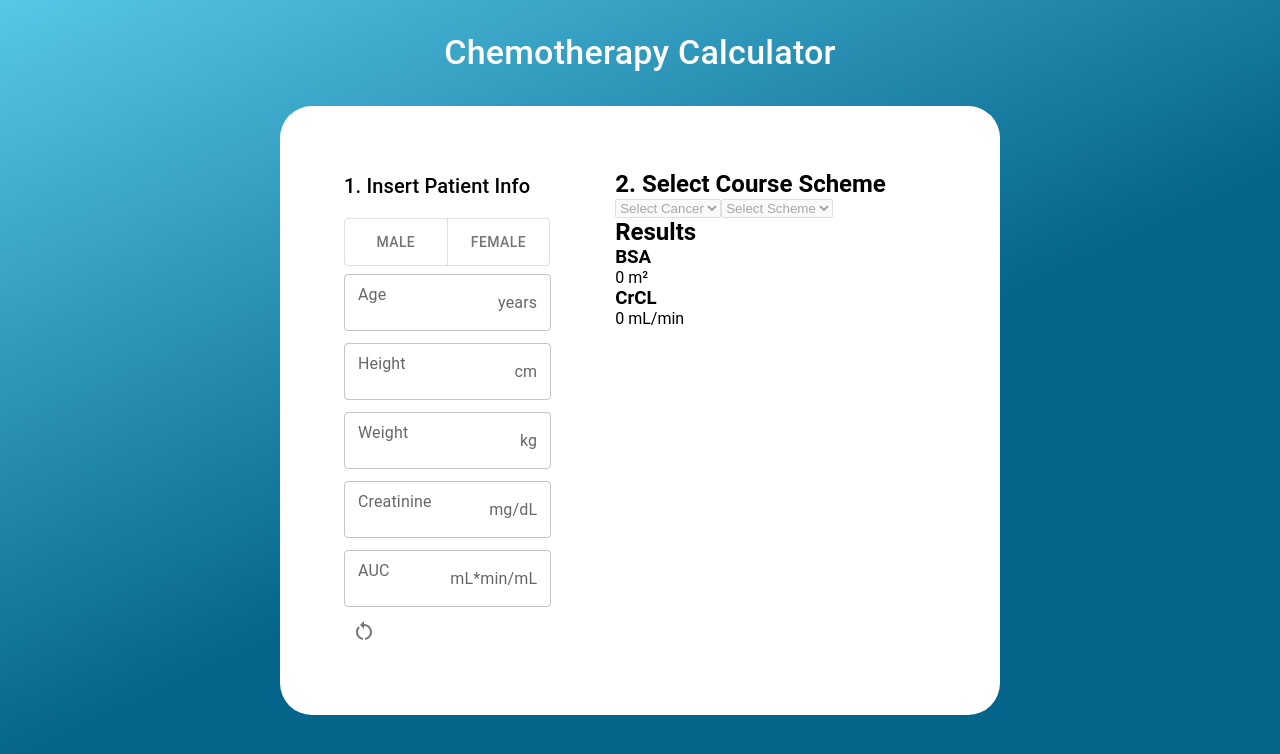
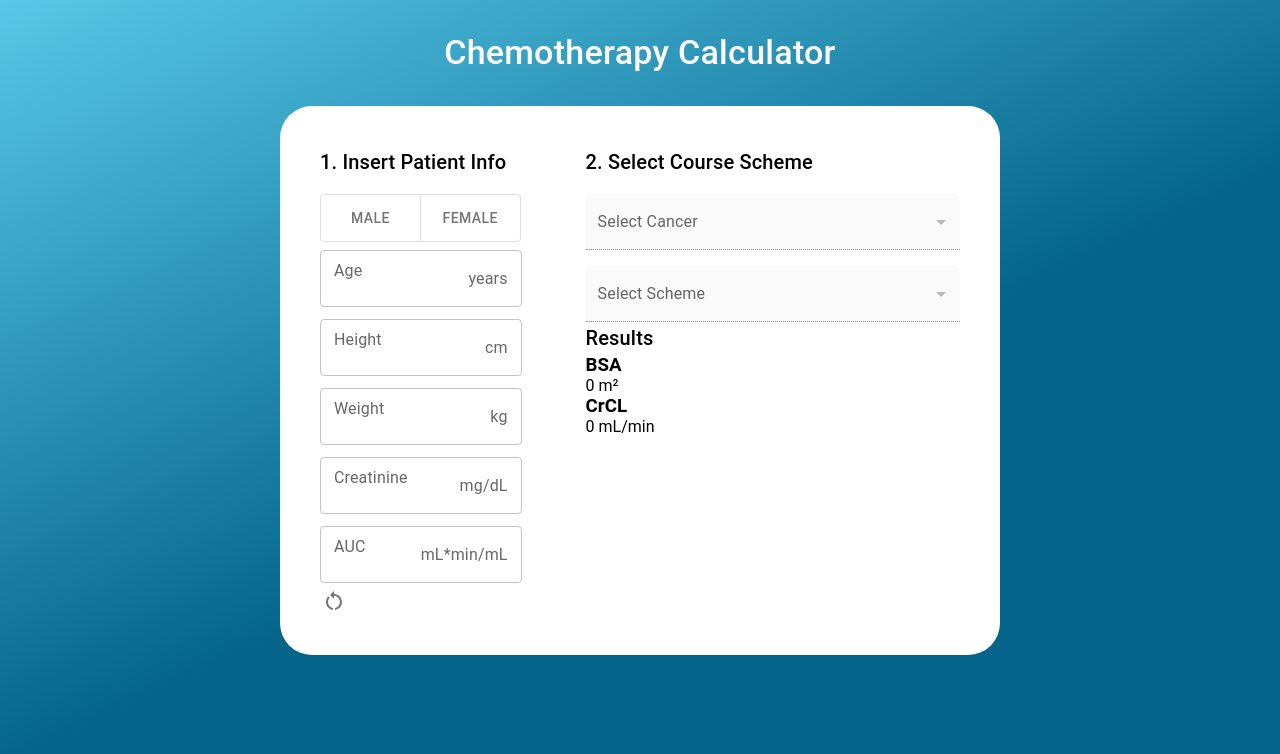
Before and after one commit to iurisilvestre/chemotherapy-calculator, a React (Create React App) app: page / in a window 1280 px wide. Shown: the top 754 px of the page. Built offline with nearby package versions, Linux system fonts and the light colour scheme.

Commit message:
creating the select boxes

```diff
--- a/src/App.js
+++ b/src/App.js
@@ -2,10 +2,10 @@ import { useState, useEffect } from "react";
 
 // COMPONENTS
 import { CoursesSchemes } from "./utils/CoursesSchemes.js";
-import { getBsa, getCrCl, getCarboplatin, getDose } from "./utils/functions.js";
+import { getBsa, getCrCl, getCarboplatin, getDose } from "./utils/functions";
 import PatientInfo from "./layouts/PatientInfo/PatientInfo";
-import SchemesSelection from "./layouts/SchemesSelection";
-import Results from "./layouts/Results";
+import SchemesSelection from "./layouts/SchemesSelection/SchemesSelection";
+import Results from "./layouts/Results/Results";
 
 // MATERIAL-UI
 import Container from "@mui/material/Container";
@@ -25,7 +25,7 @@ const patientCleanData = {
 const useStyles = makeStyles({
   container: {
     backgroundColor: "white",
-    padding: "4rem",
+    padding: "2.5rem",
     borderRadius: "2rem",
     display: "flex",
     maxWidth: "45rem",
@@ -118,7 +118,7 @@ export default function App() {
           patientInfo={patientInfo}
           aucRequired={aucRequired}
         />
-        <div>
+        <div style={{ width: "65%" }}>
           <SchemesSelection
             patientInfo={patientInfo}
             drugsList={CoursesSchemes}
--- a/src/components/SelectBox.js
+++ /dev/null
@@ -1,25 +0,0 @@
-import { checkPatientData } from "../utils/functions";
-
-export default function SelectBox(props) {
-  return (
-    <select onChange={props.onSelect} disabled={props.disabled}>
-      <option hidden>{props.label}</option>
-      {/* IF IT IS SELECT CANCER BOX */}
-      {props.label === "Select Cancer" &&
-        props.renderCondition &&
-        props.optionsList.map((item, itemIndex) => (
-          <option key={itemIndex} value={item}>
-            {item}
-          </option>
-        ))}
-      {/* IF IT IS SELECT SCHEME BOX */}
-      {props.label === "Select Scheme" &&
-        props.renderCondition &&
-        props.optionsList.map((item) => (
-          <option key={item.id} value={item.id}>
-            {item.scheme}
-          </option>
-        ))}
-    </select>
-  );
-}
--- /dev/null
+++ b/src/components/SelectBox.jsx
@@ -0,0 +1,47 @@
+import { checkPatientData } from "../utils/functions";
+
+//MUI
+import InputLabel from "@mui/material/InputLabel";
+import MenuItem from "@mui/material/MenuItem";
+import FormControl from "@mui/material/FormControl";
+import Select from "@mui/material/Select";
+import { makeStyles } from "@mui/styles";
+
+const useStyles = makeStyles({
+  selectBox: {
+    width: "100%",
+    marginTop: "1rem",
+  },
+  selectBackground: {
+    backgroundColor: "#fafafa",
+  },
+});
+export default function SelectBox(props) {
+  const classes = useStyles();
+  return (
+    <FormControl variant="filled" className={classes.selectBox}>
+      <InputLabel id="selectLabel">{props.label}</InputLabel>
+      <Select
+        labelId="selectLabel"
+        onChange={props.onSelect}
+        disabled={props.disabled}
+        style={{ backgroundColor: "#fafafa", border: "none" }}
+      >
+        {props.label === "Select Cancer" &&
+          props.renderCondition &&
+          props.optionsList.map((item, itemIndex) => (
+            <MenuItem key={itemIndex} value={item}>
+              {item}
+            </MenuItem>
+          ))}
+        {props.label === "Select Scheme" &&
+          props.renderCondition &&
+          props.optionsList.map((item) => (
+            <MenuItem key={item.id} value={item.id}>
+              {item.scheme}
+            </MenuItem>
+          ))}
+      </Select>
+    </FormControl>
+  );
+}
--- a/src/index.js
+++ b/src/index.js
@@ -2,10 +2,14 @@ import React from "react";
 import ReactDOM from "react-dom";
 import "./index.css";
 import App from "./App";
+import { StyledEngineProvider } from "@mui/material/styles";
 
 ReactDOM.render(
   <React.StrictMode>
-    <App />
+    <StyledEngineProvider injectFirst>
+      <App />
+    </StyledEngineProvider>
   </React.StrictMode>,
+
   document.getElementById("root")
 );
--- a/src/layouts/PatientInfo/PatientInfo.js
+++ b/src/layouts/PatientInfo/PatientInfo.js
@@ -5,8 +5,8 @@ import Typography from "@mui/material/Typography";
 import ToggleButton from "@mui/material/ToggleButton";
 import ToggleButtonGroup from "@mui/material/ToggleButtonGroup";
 import IconButton from "@mui/material/IconButton";
+import RestartAlt from "@mui/icons-material/RestartAlt";
 import { makeStyles } from "@mui/styles";
-import RestartAlt from "@mui/icons-material/RestartAlt";
 
 const useStyles = makeStyles({
   patientInfo: {
@@ -20,6 +20,9 @@ const useStyles = makeStyles({
   toggleButton: {
     width: "50%",
   },
+  icon: {
+    padding: 2,
+  },
 });
 
 export default function PatientInfo(props) {
@@ -29,7 +32,7 @@ export default function PatientInfo(props) {
       <Typography variant="h6">1. Insert Patient Info</Typography>
       {/* INPUTS GENRE */}
       <ToggleButtonGroup
-        className={classes.toggleButtonGroup}
+        classes={{ root: classes.toggleButtonGroup }}
         onChange={props.onChangeInputs}
       >
         <ToggleButton
@@ -91,7 +94,11 @@ export default function PatientInfo(props) {
         value={props.patientInfo.auc}
         aucRequired={props.aucRequired}
       />
-      <IconButton onClick={props.onReset} fontSize="large">
+      <IconButton
+        onClick={props.onReset}
+        fontSize="large"
+        className={classes.icon}
+      >
         <RestartAlt />
       </IconButton>
     </div>
--- a/src/layouts/Results.js
+++ b/src/layouts/Results/Results.js
@@ -1,7 +1,10 @@
+//MUI
+import Typography from "@mui/material/Typography";
+
 export default function Results(props) {
   return (
     <div className="results">
-      <h2>Results</h2>
+      <Typography variant="h6">Results</Typography>
       {props.carboplatinValue && <p>Carboplatin: {props.carboplatinValue}</p>}
       {props.doseValue &&
         props.doseValue.map((item, index) => (
--- a/src/layouts/SchemesSelection.js
+++ b/src/layouts/SchemesSelection/SchemesSelection.js
@@ -1,7 +1,18 @@
-import { checkPatientData } from "../utils/functions";
-import SelectBox from "../components/SelectBox";
+import { checkPatientData } from "../../utils/functions";
+import SelectBox from "../../components/SelectBox";
+
+//MUI
+import Typography from "@mui/material/Typography";
+import { makeStyles } from "@mui/styles";
+
+const useStyles = makeStyles({
+  schemesSelection: {
+    width: "65%",
+  },
+});
 
 export default function SchemesSelection(props) {
+  const classes = useStyles();
   const handleSelectCancer = (event) => {
     props.onSelectCancer(event.target.value);
   };
@@ -10,16 +21,17 @@ export default function SchemesSelection(props) {
     const schemeId = event.target.value;
     props.onSelectScheme(props.selectedCancer, schemeId);
   };
-
+  console.log(props.selectedCancer);
   return (
-    <div className="course-schemes">
-      <h2>2. Select Course Scheme</h2>
+    <div>
+      <Typography variant="h6">2. Select Course Scheme</Typography>
       <SelectBox
         label={"Select Cancer"}
         onSelect={handleSelectCancer}
         disabled={!checkPatientData(props.patientInfo)}
         renderCondition={checkPatientData(props.patientInfo)}
         optionsList={Object.keys(props.drugsList)}
+        selectedCancer={props.selectedCancer}
       />
       <SelectBox
         label={"Select Scheme"}
--- a/src/utils/CoursesSchemes.js
+++ b/src/utils/CoursesSchemes.js
@@ -30,7 +30,7 @@ export const CoursesSchemes = {
     },
     {
       id: "BC003",
-      scheme: "Carboplatin + Paclitaxel 80mg/m²Paclitaxel 80mg/m²",
+      scheme: "Carboplatin + Paclitaxel 80mg/m²",
       drugDoses: [
         {
           drug: "Paclitaxel",
```
Also changed, not shown: src/components/Input.jsx (renamed from src/components/Input.js).
